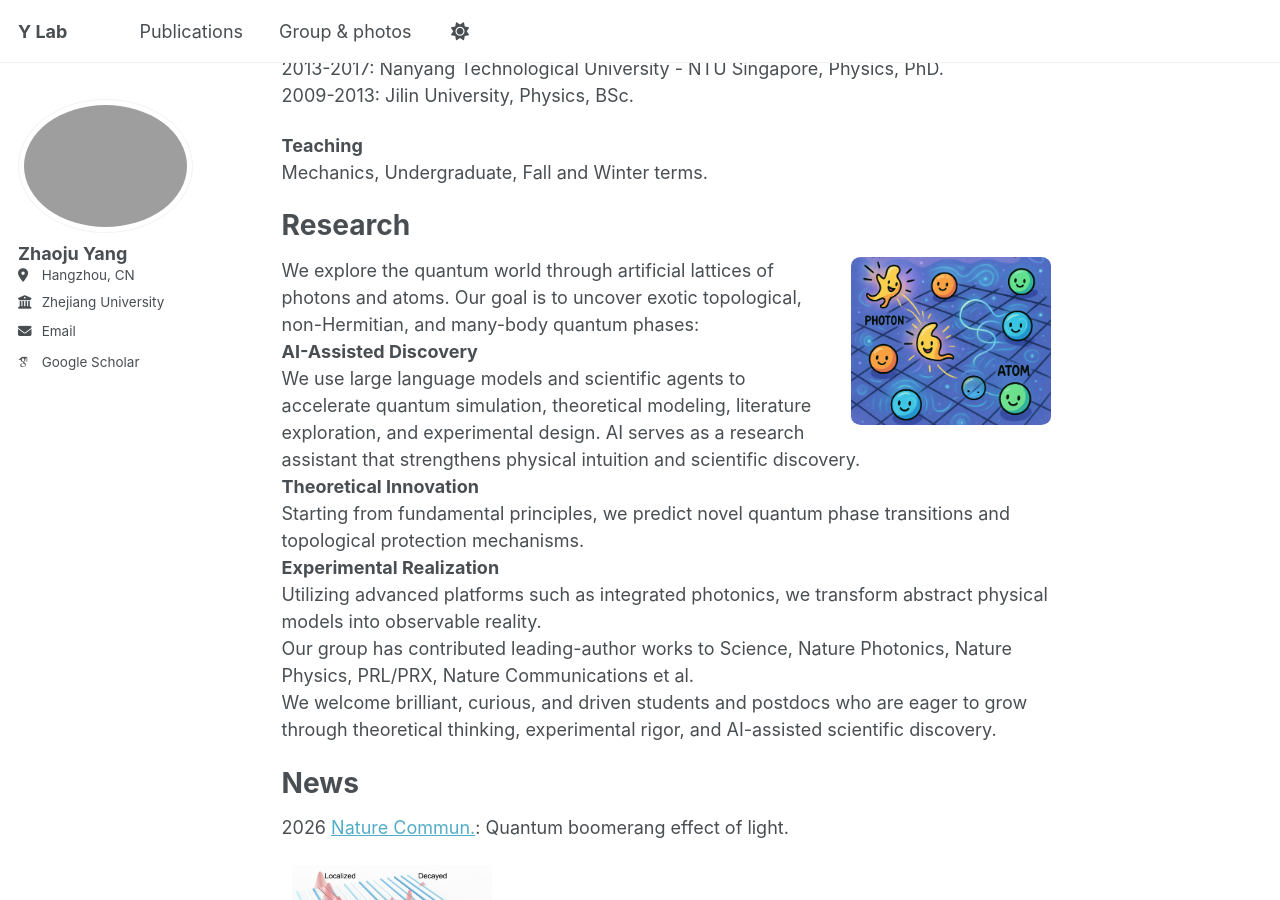
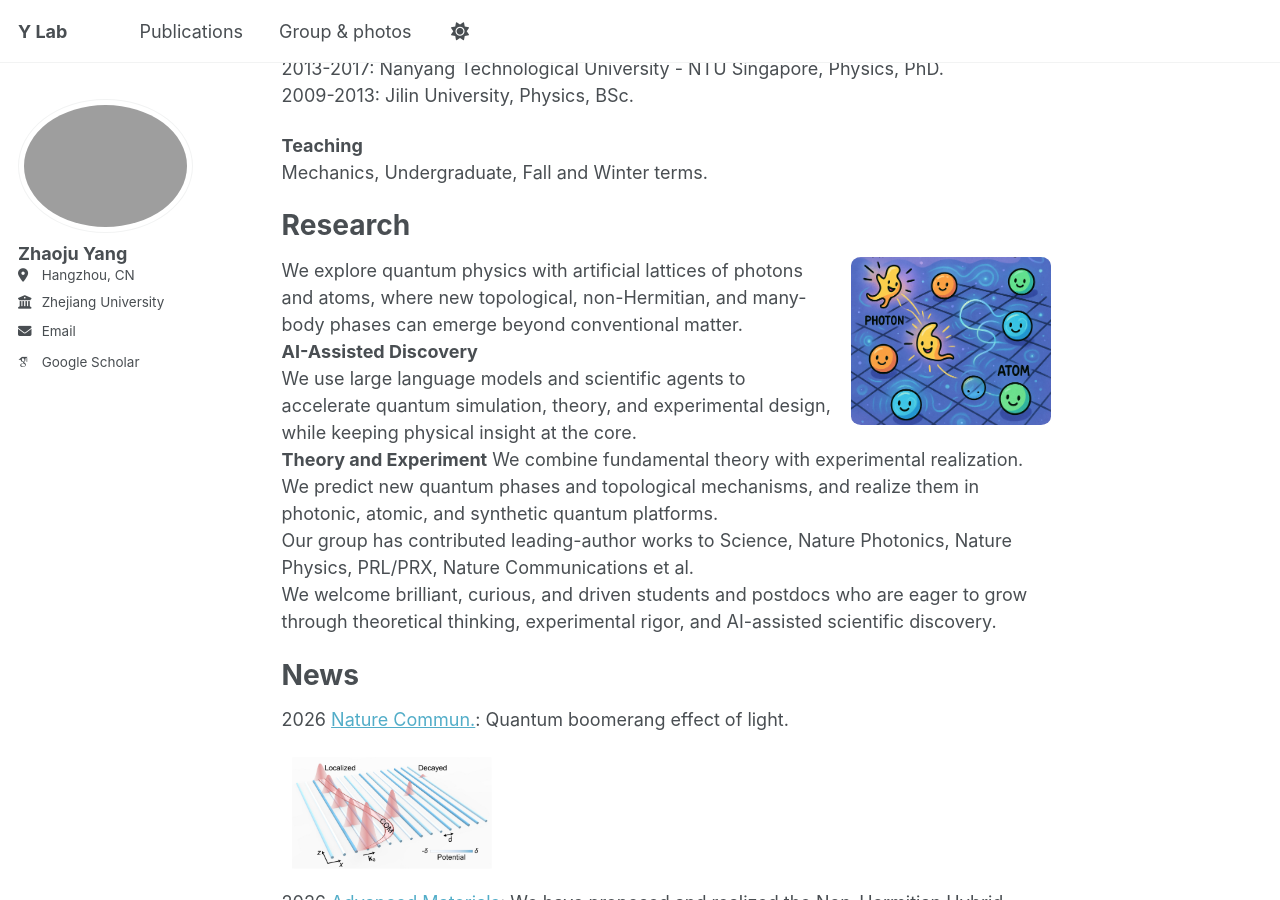
Before and after one commit to zhaojuyang/zhaojuyang.github.io, a Jekyll site: the page built from _pages/about.md, in a window 1280 px wide and 900 px high, scrolled down 245 px. Built offline with Jekyll 4.4.1, drawn with Linux system fonts in a browser that asks for light colours; some web fonts are replaced.

Commit message:
Update about.md

```diff
--- a/_pages/about.md
+++ b/_pages/about.md
@@ -26,13 +26,11 @@ Research
      alt="Dancing of photons and atoms"
      style="float: right; width: 200px; margin-left: 20px; margin-bottom: 10px; border-radius:5%;">
 </center>
-We explore the quantum world through artificial lattices of photons and atoms. Our goal is to uncover exotic topological, non-Hermitian, and many-body quantum phases: <br>
+We explore quantum physics with artificial lattices of photons and atoms, where new topological, non-Hermitian, and many-body phases can emerge beyond conventional matter. <br>
 **AI-Assisted Discovery** <br>
-We use large language models and scientific agents to accelerate quantum simulation, theoretical modeling, literature exploration, and experimental design. AI serves as a research assistant that strengthens physical intuition and scientific discovery. <br>
-**Theoretical Innovation** <br>
-Starting from fundamental principles, we predict novel quantum phase transitions and topological protection mechanisms. <br>
-**Experimental Realization** <br>
-Utilizing advanced platforms such as integrated photonics, we transform abstract physical models into observable reality. <br>
+We use large language models and scientific agents to accelerate quantum simulation, theory, and experimental design, while keeping physical insight at the core. <br>
+**Theory and Experiment**
+We combine fundamental theory with experimental realization. We predict new quantum phases and topological mechanisms, and realize them in photonic, atomic, and synthetic quantum platforms. <br>
 Our group has contributed leading-author works to Science, Nature Photonics, Nature Physics, PRL/PRX, Nature Communications et al. <br>
 We welcome brilliant, curious, and driven students and postdocs who are eager to grow through theoretical thinking, experimental rigor, and AI-assisted scientific discovery.
 
```
